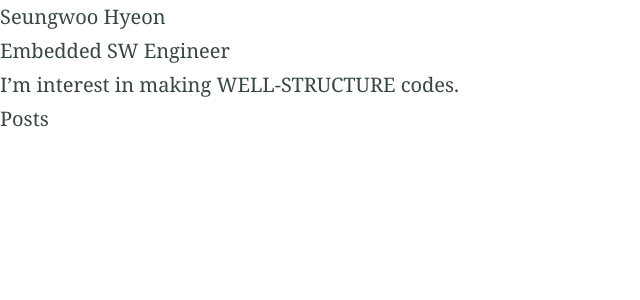
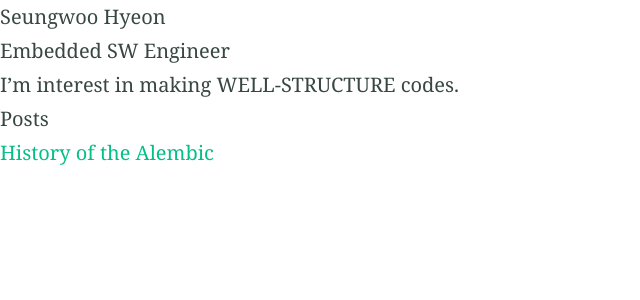
Before and after one commit to swthewhite-lab/swthewhite-lab.github.io, a Jekyll site: the page built from _authors/hwtheblack.md, in a window 1280 px wide. Shown: the top 300 px of the page, without its empty margins (0-640 px from the left). Built offline with Jekyll 4.4.1, drawn with Linux system fonts in a browser that asks for light colours.

Commit message:
Update author.html

```diff
--- a/_layouts/author.html
+++ b/_layouts/author.html
@@ -8,7 +8,7 @@ layout: default
 
 <h2>Posts</h2>
 <ul>
-  {% assign filtered_posts = site.posts | where: 'author', page.name %}
+  {% assign filtered_posts = site.posts | where: 'author', page.github_username %}
   {% for post in filtered_posts %}
     <li><a href="{{ post.url }}">{{ post.title }}</a></li>
   {% endfor %}
```
